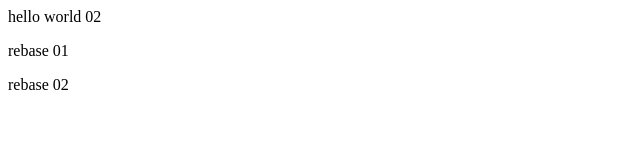
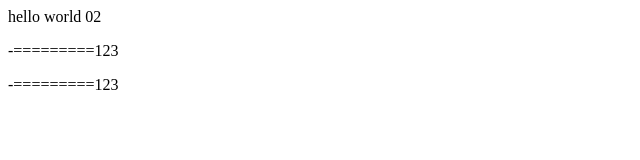
Before and after one commit to like-buer/git, a plain HTML site: page index.html in a window 1280 px wide. Shown: the whole page, without its empty margins (0-640 px from the left). Drawn offline with Linux system fonts and the light colour scheme.

Commit message:
合并提交
旧的提交

```diff
--- a/index.html
+++ b/index.html
@@ -8,7 +8,7 @@
   </head>
   <body>
     hello world 02
-    <p>rebase 01</p>
-    <p>rebase 02</p>
+    <p>-=========123</p>
+    <p>-=========123</p>
   </body>
 </html>
```
